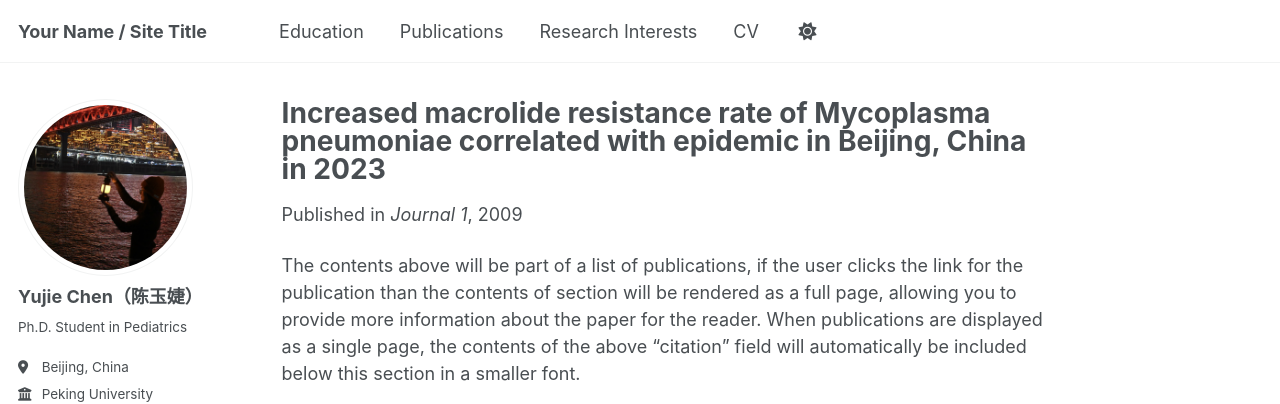
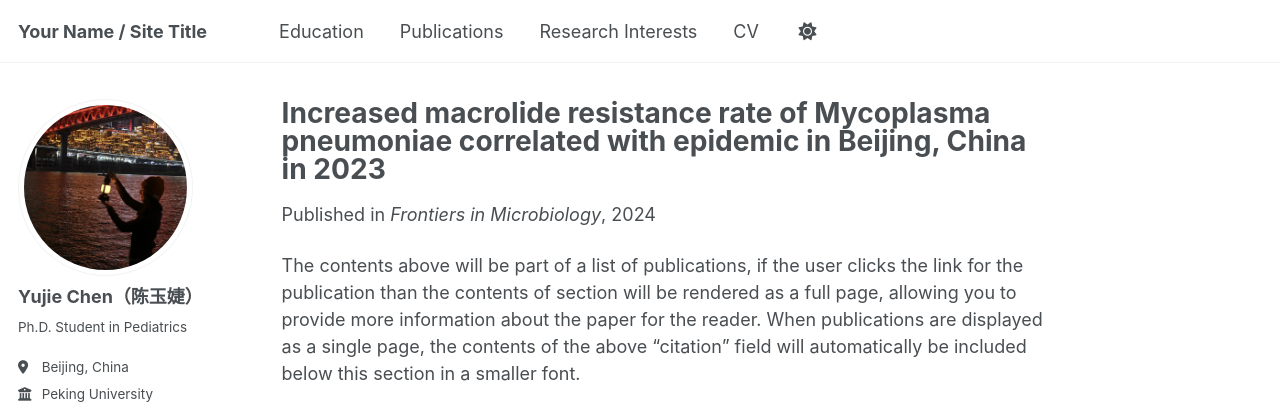
Before and after one commit to yujie7799/yujie7799.github.io, a Jekyll site: the page built from _publications/2009-10-01-paper-title-number-1.md, in a window 1280 px wide and 1207 px high. Shown: the top 404 px of the window. Built offline with Jekyll 4.4.1, drawn with Linux system fonts in a browser that asks for light colours; some web fonts are replaced; a script that is not in the unit is left out.

Commit message:
Update 2009-10-01-paper-title-number-1.md

```diff
--- a/_publications/2009-10-01-paper-title-number-1.md
+++ b/_publications/2009-10-01-paper-title-number-1.md
@@ -4,8 +4,8 @@ collection: publications
 category: manuscripts
 permalink: /publication/2009-10-01-paper-title-number-1
 excerpt: ''
-date: 2009-10-01
-venue: 'Journal 1'
+date: 2024-08-06
+venue: 'Frontiers in Microbiology'
 slidesurl: 'http://academicpages.github.io/files/slides1.pdf'
 paperurl: 'http://academicpages.github.io/files/paper1.pdf'
 bibtexurl: 'http://academicpages.github.io/files/bibtex1.bib'
```
